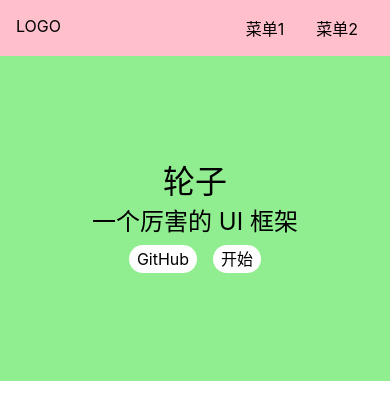
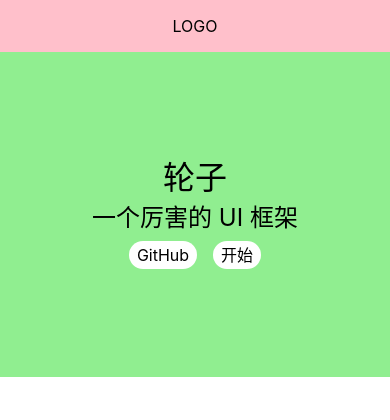
Before and after one commit to heavenly-zy/v3-wheel, a Vue app: page /#/ in a window 390 px wide. Shown: the top 420 px of the page. Built offline with nearby package versions, Linux system fonts and the light colour scheme.

Commit message:
响应式的 Topnav

```diff
--- a/src/components/Topnav.vue
+++ b/src/components/Topnav.vue
@@ -5,6 +5,7 @@
       <li>菜单1</li>
       <li>菜单2</li>
     </ul>
+    <span class="toggleAside"></span>
   </div>
 </template>
 
@@ -30,6 +31,8 @@
   padding: 16px;
   position: relative; // 只有改变了 position ，z-index 才会生效
   z-index: 10;
+  justify-content: center;
+  align-items: center;
 
   > .logo {
     max-width: 6em;
@@ -45,5 +48,17 @@
       margin: 0 1em;
     }
   }
+
+  > .toggleAside {
+  }
+
+  @media (max-width: 500px) {
+    > .menu {
+      display: none
+    }
+    > .logo {
+      margin: 0 auto
+    }
+  }
 }
 </style>
```
